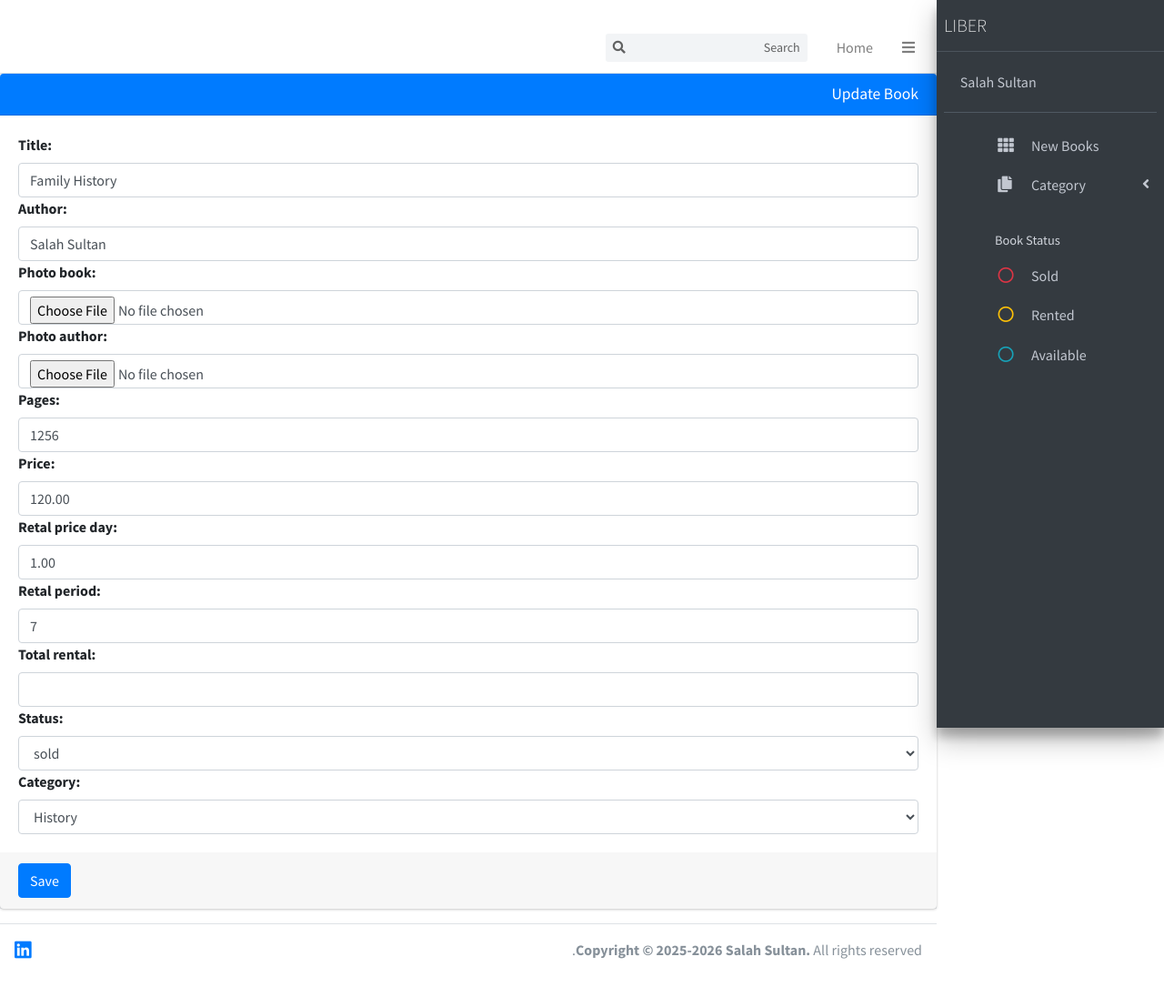
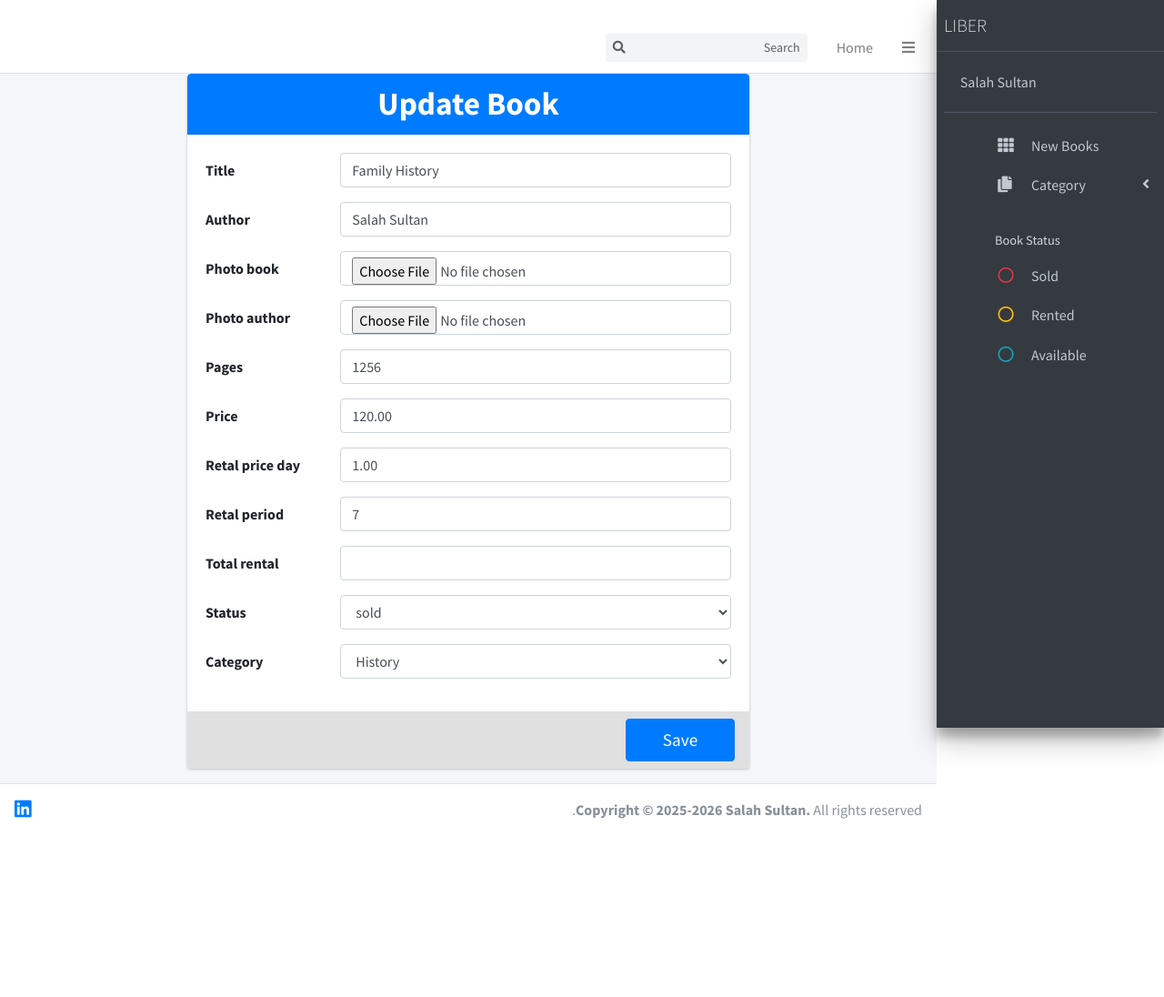
Before and after one commit to SalahSultan/Library_Management_System, a Django app: page /update/1 in a window 1280 px wide. Shown: the whole page at 91% size. After the commit the page ends 900 px from the top, so only its background shows below. Run offline with Django 5.2, Linux system fonts and the light colour scheme; data comes from the database, SQL or seed files in the repository; both versions use the stored data as it was after the commit; some libraries are stand-ins or nearby versions.

Commit message:
updating the update page

```diff
--- a/lms/templates/pages/update.html
+++ b/lms/templates/pages/update.html
@@ -2,31 +2,47 @@
 
 {% block content %}
 
-<div style="direction: ltr; text-align: left;" class="wrapper">
+<div class="wrapper" style="direction: ltr; text-align: left;">
 
-  <!-- Content Wrapper. Contains page content -->
-  <div   class="content-wrapper">
-    <!-- Content Header (Page header) -->
-<div  class="card card-primary">
-    <div class="card-header">
-      <h3 class="card-title">Update Book </h3>
+  <!-- Content Wrapper -->
+  <div class="content-wrapper d-flex justify-content-center align-items-center" style="min-height: 90vh;">
+    <div class="card card-primary" style="width: 60%; max-width: 700px; display: flex; flex-direction: column; overflow: hidden;">
+
+      <!-- HEADER: thicker, centered, bold, bigger -->
+      <div class="card-header d-flex justify-content-center align-items-center text-center"
+           style="flex: 2; background-color: #007bff; color: #fff;">
+        <h3 class="card-title w-100" style="font-size: 2.2rem; font-weight: 700; margin: 0;">
+          Update Book
+        </h3>
       </div>
-    <!-- /.card-header -->
-    <!-- form start -->
-    <form  method="POST" enctype="multipart/form-data">
+
+      <!-- FORM -->
+      <form method="POST" enctype="multipart/form-data" style="flex-grow: 1; display: flex; flex-direction: column;">
         {% csrf_token %}
-      <div class="card-body">
 
-        {{form}}
+        <!-- Card body -->
+        <div class="card-body flex-grow-1" style="background-color: #fff;">
+          {% for field in form %}
+            <div class="form-group row mb-3">
+              <label for="{{ field.id_for_label }}" class="col-sm-3 col-form-label">{{ field.label }}</label>
+              <div class="col-sm-9">
+                {{ field }}
+                {% if field.errors %}
+                  <div class="text-danger small mt-1">{{ field.errors }}</div>
+                {% endif %}
+              </div>
+            </div>
+          {% endfor %}
+        </div>
 
+        <!-- Footer: slim, light gray -->
+        <div class="card-footer d-flex align-items-center" style="background-color: #e0e0e0; padding: 0.5rem 1rem; margin-top: 0;">
+          <div style="flex-grow: 1;"></div>
+          <button type="submit" class="btn btn-primary" style="font-size: 1.2rem; padding: 0.5rem 2rem; min-width: 120px;">Save</button>
+        </div>
 
-      </div>
-      <!-- /.card-body -->
+      </form>
 
-      <div class="card-footer">
-        <button type="submit" class="btn btn-primary">Save</button>
-      </div>
-    </form>
     </div>
   </div>
 </div>
```
Also changed, not shown: lms/db.sqlite3. Lines whose indentation alone changed are shown as unchanged.
